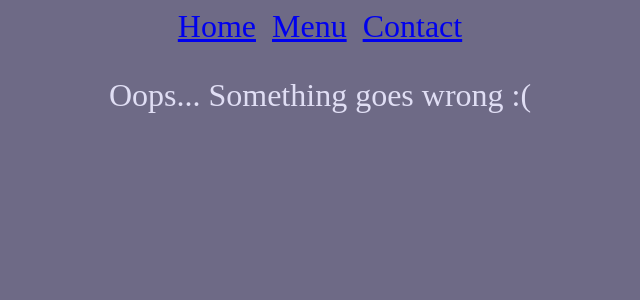
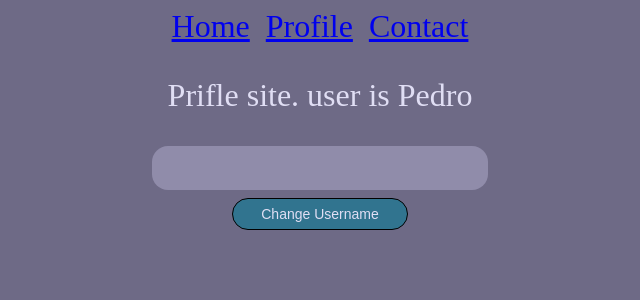
Before and after one commit to justthedreamer/react-learn, a React (Create React App) app: page /profile in a window 1280 px wide. Shown: the top 300 px of the page, without its empty margins (320-960 px from the left). Built offline with nearby package versions, Linux system fonts and the light colour scheme.

Commit message:
StateManagment, useContext hook

```diff
--- a/src/App.js
+++ b/src/App.js
@@ -1,24 +1,30 @@
-import { useEffect, useState } from 'react';
+import { useEffect, useState, createContext } from 'react';
 import {BrowserRouter as Router, Routes, Route, Link} from 'react-router-dom'
 import { Home } from './pages/Home';
-import { Menu } from './pages/Menu';
+import { Profile } from './pages/Profile';
 import { Contact } from './pages/Contact';
 import { Navbar } from './Navbar';
 import Axios  from 'axios';
 import './App.css';
 
+export const AppContext = createContext();
+
 function App() {
+  const [username,setUsername] = useState("Pedro");
+
   return (
     <div className='App'>
-      <Router>
-        <Navbar></Navbar>
-        <Routes>
-          <Route path='/' element={<Home />}/>
-          <Route path='/menu' element={<Menu />}/>
-          <Route path='/contact' element={<Contact />}/>
-          <Route path='*' element={<p>Oops... Something goes wrong :(</p>}></Route>
-        </Routes>
-      </Router>
+      <AppContext.Provider value= {{username,setUsername}}>
+        <Router>
+          <Navbar></Navbar>
+          <Routes>
+            <Route path='/' element={<Home />} />
+            <Route path='/profile' element={<Profile />} />
+            <Route path='/contact' element={<Contact />} />
+            <Route path='*'>Place not found</Route>
+          </Routes>
+        </Router>
+      </AppContext.Provider>
     </div>
   )
 }
--- /dev/null
+++ b/src/ChangeProfile.js
@@ -0,0 +1,16 @@
+import { useState } from "react";
+import { useContext } from "react";
+import App, { AppContext } from "./App";
+
+export const ChangeProfile = () => {
+    const [newUsername,setNewUsername] = useState("");
+    const {username,setUsername} = useContext(AppContext);
+
+    return (
+        <div>
+            {""}
+            <input type="text" onChange={(e)=>{setNewUsername(e.target.value)}}/>
+            <button onClick={()=>{setUsername(newUsername)}}>Change Username</button>
+        </div>
+    )
+};
--- a/src/Navbar.js
+++ b/src/Navbar.js
@@ -3,7 +3,7 @@ import {Link} from 'react-router-dom'
 export const Navbar = () =>{
     return ( <div>
         <Link to="/">Home</Link>
-        <Link to="/menu">Menu</Link>
+        <Link to="/profile">Profile</Link>
         <Link to="/contact">Contact</Link>
       </div>);
 }
--- a/src/pages/Contact.js
+++ b/src/pages/Contact.js
@@ -1,7 +1,7 @@
-export const Contact = ()=>{
-    return (
+export const Contact = () =>{
+    return(
         <div>
-            <p>Contact site</p>
+            <p>Contact us</p>
         </div>
     )
 }
--- a/src/pages/Home.js
+++ b/src/pages/Home.js
@@ -1,3 +1,7 @@
+import { useContext } from "react"
+import { AppContext } from "../App"
+
 export const Home = () =>{
-    return <h1>This is the home page.</h1>
+    const {username} = useContext(AppContext);
+    return <h1>This is the home page and user is {username}</h1>
 }
--- a/src/pages/Menu.js
+++ /dev/null
@@ -1,7 +0,0 @@
-export const Menu = () =>{
-    return(
-        <div>
-            <p>Menu site.</p>
-        </div>
-    )
-}
--- /dev/null
+++ b/src/pages/Profile.js
@@ -0,0 +1,14 @@
+import { ChangeProfile } from "../ChangeProfile";
+import { useContext } from "react";
+import { AppContext } from "../App";
+
+export const Profile = (props)=>{
+    const {username} = useContext(AppContext);
+
+    return (
+        <div>
+            <p>Prifle site. user is {username}</p>
+            <ChangeProfile/>
+        </div>
+    );
+}
```
